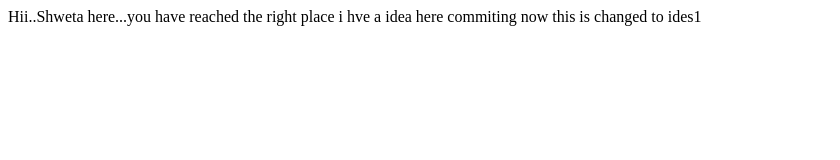
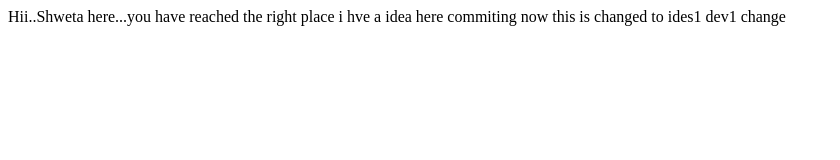
Before and after one commit to shwetan3116/webtest, a plain HTML site: page index.html in a window 1280 px wide. Shown: the whole page, without its empty margins (0-840 px from the left). Drawn offline with Linux system fonts and the light colour scheme.

Commit message:
dev1 changed

```diff
--- a/index.html
+++ b/index.html
@@ -2,3 +2,4 @@
 <hi>i hve a idea here</hi>
 <hi>commiting now</hi>
 <hi>this is changed to ides1</hi>
+<hi>dev1 change</hi>
```
